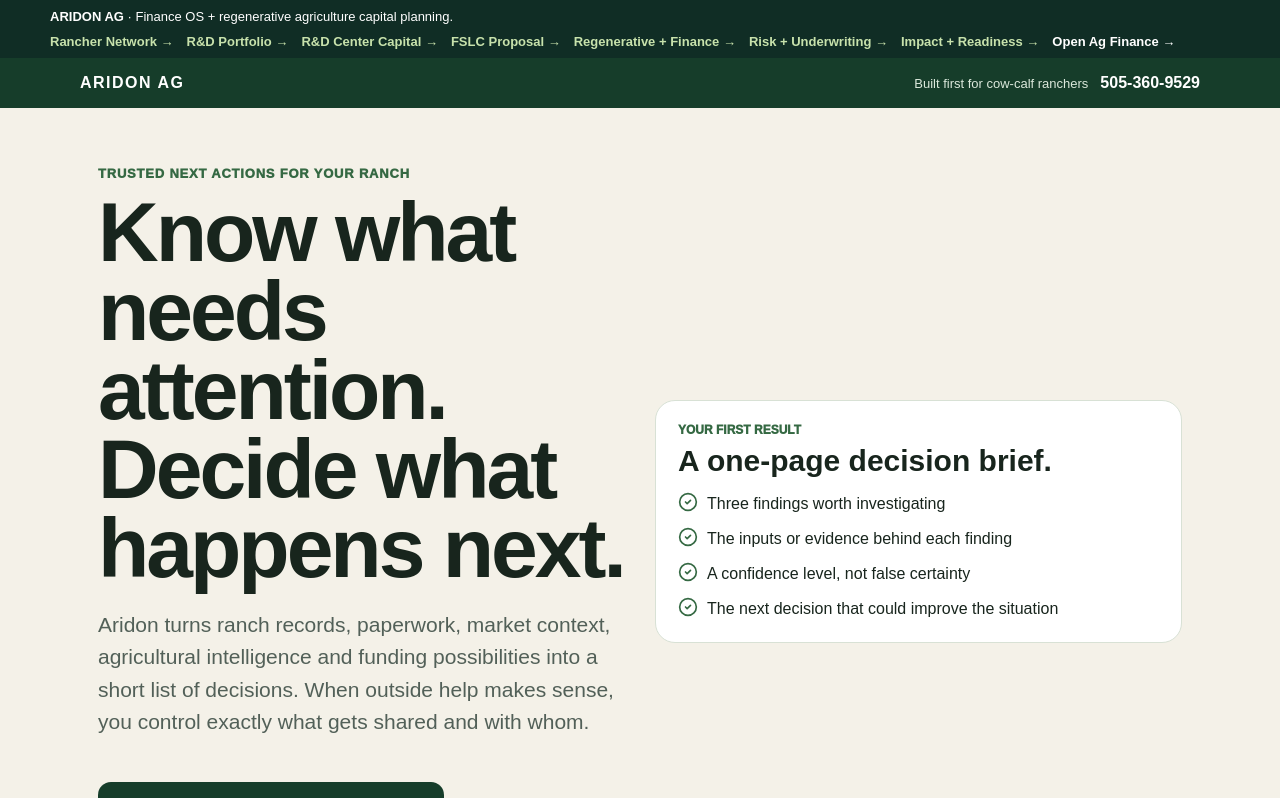
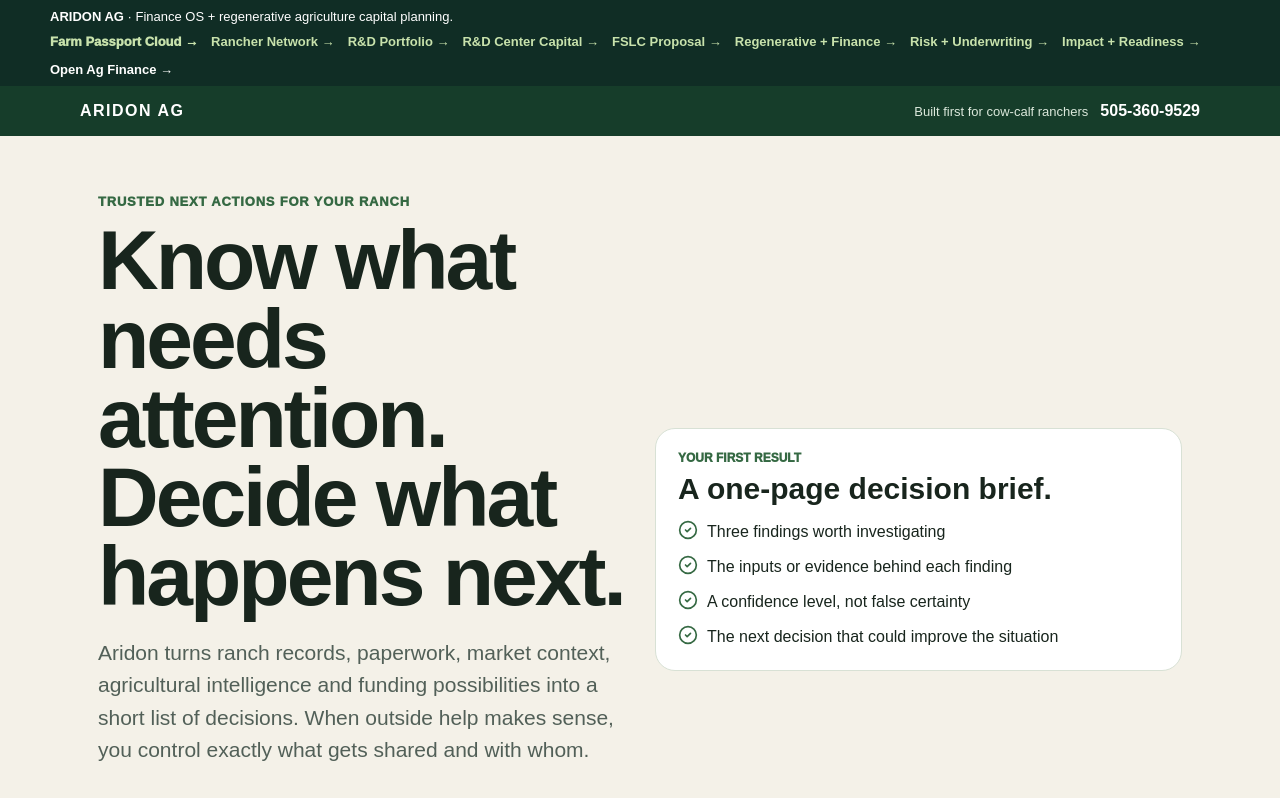
Before and after one commit to jimrusk/aridon-app, a Next.js app: page /ag in a window 1280 px wide. Shown: the top 798 px of the page. Built offline with nearby package versions, Linux system fonts and the light colour scheme.

Commit message:
Add Farm Passport Cloud to Aridon Ag navigation

```diff
--- a/app/ag/layout.tsx
+++ b/app/ag/layout.tsx
@@ -27,6 +27,7 @@ export default function AgLayout({ children }: { children: React.ReactNode }) {
       <div style={{ maxWidth: 1180, margin: 'auto', display: 'flex', justifyContent: 'space-between', alignItems: 'center', gap: 10, flexWrap: 'wrap' }}>
         <span style={{ fontSize: 13 }}><strong>ARIDON AG</strong> · Finance OS + regenerative agriculture capital planning.</span>
         <div style={{ display:'flex', gap:13, alignItems:'center', flexWrap:'wrap' }}>
+          <Link href="/ag/farm-passport/cloud" style={{ color: '#C8E2AC', fontWeight: 950, textDecoration: 'none', fontSize: 13 }}>Farm Passport Cloud →</Link>
           <Link href="/ag/rancher-network" style={{ color: '#C8E2AC', fontWeight: 900, textDecoration: 'none', fontSize: 13 }}>Rancher Network →</Link>
           <Link href="/ag/rd" style={{ color: '#C8E2AC', fontWeight: 900, textDecoration: 'none', fontSize: 13 }}>R&amp;D Portfolio →</Link>
           <Link href="/ag/rd/center" style={{ color: '#C8E2AC', fontWeight: 900, textDecoration: 'none', fontSize: 13 }}>R&amp;D Center Capital →</Link>
```
